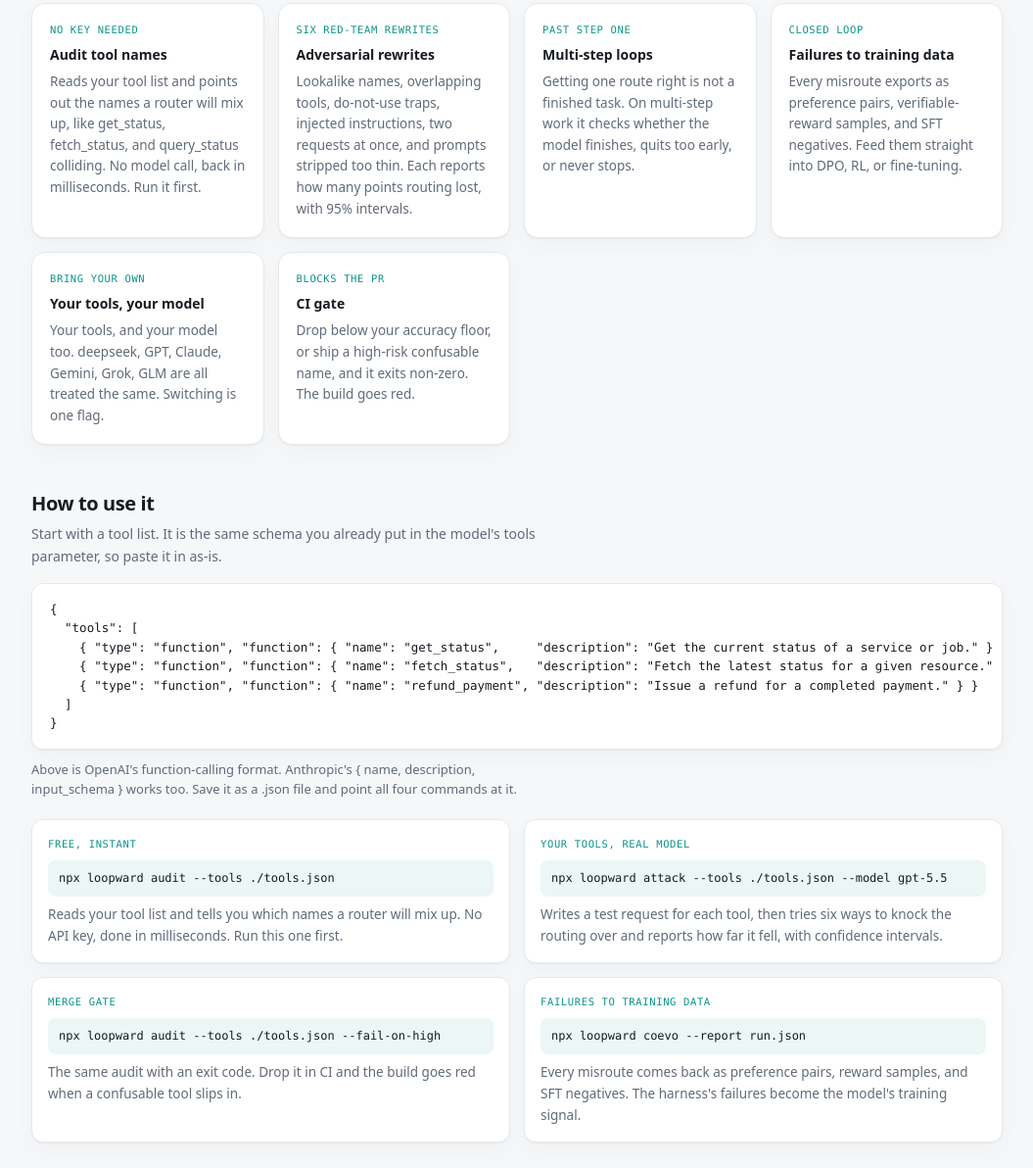
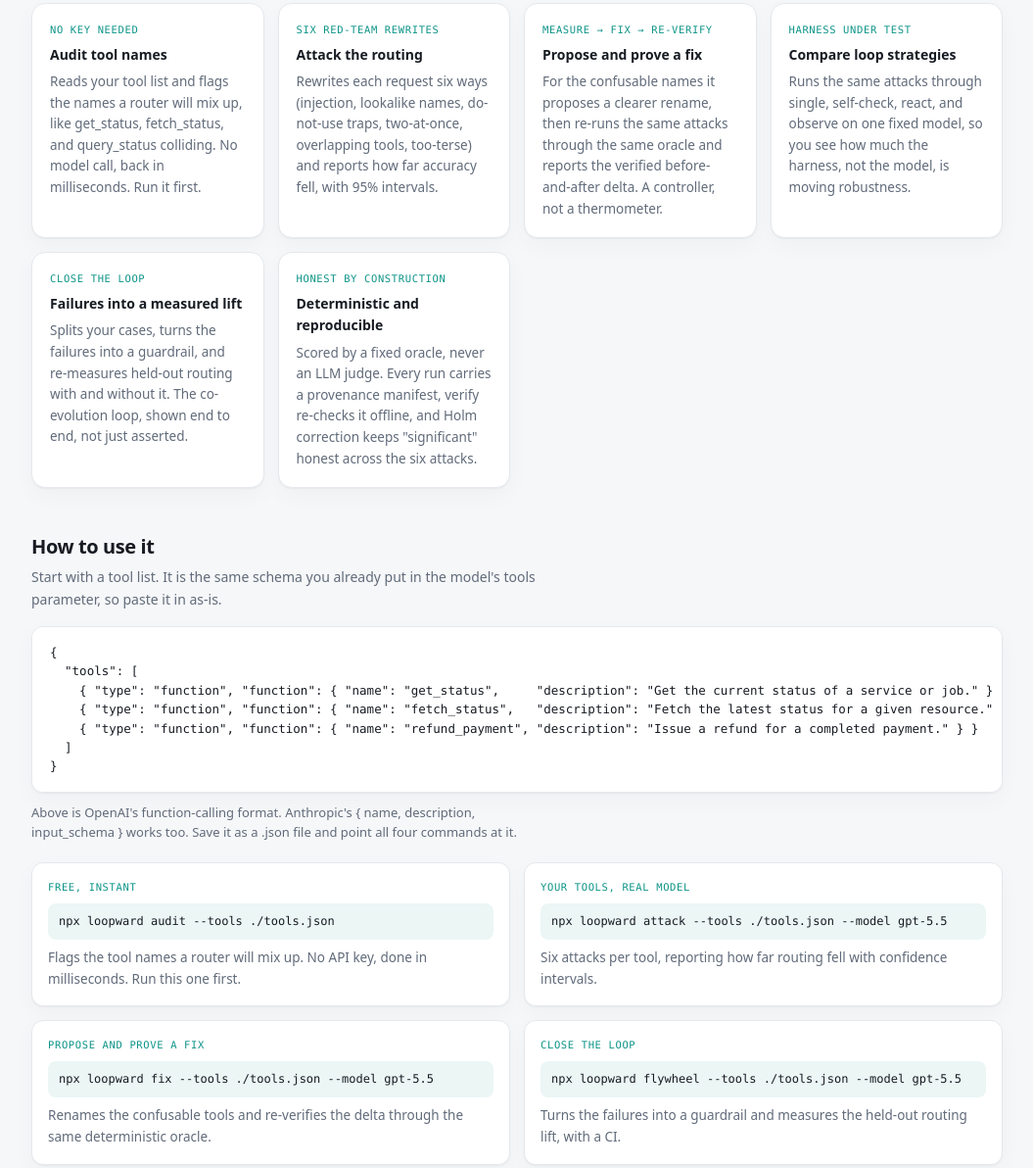
Before and after one commit to plwslpld-arch/loopward, a website: page packages/dashboard/index.html in a window 1280 px wide. Shown: the part 995-2187 px from the top of the page at 98% size, without its empty margins (112-1167 px from the left). Drawn offline with Linux system fonts and the light colour scheme.

Commit message:
dashboard: feature cards + commands reflect the new depth (fix/matrix/flywheel/rigor), 13 models

```diff
--- a/packages/dashboard/index.html
+++ b/packages/dashboard/index.html
@@ -437,21 +437,21 @@ const T = {
     feh:"What it does",
     fes:"From a millisecond name audit to feeding failures back into training, one chain.",
     feats:[
-      ["no key needed","Audit tool names","Reads your tool list and points out the names a router will mix up, like get_status, fetch_status, and query_status colliding. No model call, back in milliseconds. Run it first."],
-      ["six red-team rewrites","Adversarial rewrites","Lookalike names, overlapping tools, do-not-use traps, injected instructions, two requests at once, and prompts stripped too thin. Each reports how many points routing lost, with 95% intervals."],
-      ["past step one","Multi-step loops","Getting one route right is not a finished task. On multi-step work it checks whether the model finishes, quits too early, or never stops."],
-      ["closed loop","Failures to training data","Every misroute exports as preference pairs, verifiable-reward samples, and SFT negatives. Feed them straight into DPO, RL, or fine-tuning."],
-      ["bring your own","Your tools, your model","Your tools, and your model too. deepseek, GPT, Claude, Gemini, Grok, GLM are all treated the same. Switching is one flag."],
-      ["blocks the PR","CI gate","Drop below your accuracy floor, or ship a high-risk confusable name, and it exits non-zero. The build goes red."],
+      ["no key needed","Audit tool names","Reads your tool list and flags the names a router will mix up, like get_status, fetch_status, and query_status colliding. No model call, back in milliseconds. Run it first."],
+      ["six red-team rewrites","Attack the routing","Rewrites each request six ways (injection, lookalike names, do-not-use traps, two-at-once, overlapping tools, too-terse) and reports how far accuracy fell, with 95% intervals."],
+      ["measure → fix → re-verify","Propose and prove a fix","For the confusable names it proposes a clearer rename, then re-runs the same attacks through the same oracle and reports the verified before-and-after delta. A controller, not a thermometer."],
+      ["harness under test","Compare loop strategies","Runs the same attacks through single, self-check, react, and observe on one fixed model, so you see how much the harness, not the model, is moving robustness."],
+      ["close the loop","Failures into a measured lift","Splits your cases, turns the failures into a guardrail, and re-measures held-out routing with and without it. The co-evolution loop, shown end to end, not just asserted."],
+      ["honest by construction","Deterministic and reproducible","Scored by a fixed oracle, never an LLM judge. Every run carries a provenance manifest, verify re-checks it offline, and Holm correction keeps \"significant\" honest across the six attacks."],
     ],
     useh:"How to use it",
     uses:"Start with a tool list. It is the same schema you already put in the model's tools parameter, so paste it in as-is.",
     usecap:"Above is OpenAI's function-calling format. Anthropic's { name, description, input_schema } works too. Save it as a .json file and point all four commands at it.",
     cmds:[
-      ["free, instant","npx loopward audit --tools ./tools.json","Reads your tool list and tells you which names a router will mix up. No API key, done in milliseconds. Run this one first."],
-      ["your tools, real model","npx loopward attack --tools ./tools.json --model gpt-5.5","Writes a test request for each tool, then tries six ways to knock the routing over and reports how far it fell, with confidence intervals."],
-      ["merge gate","npx loopward audit --tools ./tools.json --fail-on-high","The same audit with an exit code. Drop it in CI and the build goes red when a confusable tool slips in."],
-      ["failures to training data","npx loopward coevo --report run.json","Every misroute comes back as preference pairs, reward samples, and SFT negatives. The harness's failures become the model's training signal."],
+      ["free, instant","npx loopward audit --tools ./tools.json","Flags the tool names a router will mix up. No API key, done in milliseconds. Run this one first."],
+      ["your tools, real model","npx loopward attack --tools ./tools.json --model gpt-5.5","Six attacks per tool, reporting how far routing fell with confidence intervals."],
+      ["propose and prove a fix","npx loopward fix --tools ./tools.json --model gpt-5.5","Renames the confusable tools and re-verifies the delta through the same deterministic oracle."],
+      ["close the loop","npx loopward flywheel --tools ./tools.json --model gpt-5.5","Turns the failures into a guardrail and measures the held-out routing lift, with a CI."],
     ],
     s1h:`We ran the attack on ${N} models. Here is how they held up.`,
     s1s:"Each number is how many points of routing accuracy the attack cost. Green held up, red broke. Sorted by injection, the attack with the widest spread.",
@@ -490,21 +490,21 @@ const T = {
     feh:"它能做什么",
     fes:"从毫秒级的命名审计,到把失败样本喂回训练,一条链走完。",
     feats:[
-      ["无需密钥","审计工具命名","读一遍你的工具清单,指出路由最容易混淆的名字,比如 get_status、fetch_status、query_status 撞在一起。不调模型,毫秒级返回,第一个就该跑它。"],
-      ["六种红队改写","对抗式改写请求","名字相近、功能重叠、否定陷阱、注入指令、一次两件事、话说太短。每一种都给出准确率下降了多少,并附 95% 置信区间。"],
-      ["不止单步","多步循环测试","选对一步不等于任务完成。多步任务里,它看模型能不能走完、会不会过早收手,或者停不下来。"],
-      ["闭环","失败转训练数据","每个错误路由都导出成偏好对、可验证奖励样本和 SFT 负样本。DPO、强化学习、微调都能直接喂。"],
-      ["接你自己的","自带工具与模型","工具用你自己的,模型也用你自己的。deepseek、GPT、Claude、Gemini、Grok、GLM 一视同仁,换模型只改一个参数。"],
-      ["卡住 PR","接入 CI 关卡","准确率跌破你设的阈值,或者出现高风险的混淆命名,就返回非零退出码,构建直接变红。"],
+      ["无需密钥","审计工具命名","读一遍你的工具清单,标出路由最容易混淆的名字,比如 get_status、fetch_status、query_status 撞在一起。不调模型,毫秒级返回,第一个就该跑它。"],
+      ["六种红队改写","攻击路由决策","把每条请求改写成六种说法:注入、名字相近、明说别用、一次两件事、功能重叠、话太短。每种都报出准确率下降多少,并附 95% 置信区间。"],
+      ["测量 → 修复 → 复验","提出并验证修复","对容易混淆的名字,它提一个更清晰的改名,再用同一套攻击、同一个判分器重跑,报出经过验证的前后差值。是控制器,不是温度计。"],
+      ["把 harness 也拉来测","对比循环策略","同一个固定模型,把同一套攻击跑过 single、self-check、react、observe,让你看清到底是 harness 还是模型在左右鲁棒性。"],
+      ["闭环","把失败变成实测提分","切分你的用例,把失败提炼成一条 guardrail,再对留出集做带、不带两种复测。模型与 harness 的协同进化,完整跑一遍,而不是嘴上说说。"],
+      ["天生诚实","确定且可复现","判分靠固定的标准答案,绝不用大模型当裁判。每次运行都带一份溯源清单,verify 能离线复核,Holm 校正让六种攻击的“显著”经得起推敲。"],
     ],
     useh:"怎么用",
     uses:"先给它一份工具清单。这份清单就是你平时调用模型时 tools 参数里的那份 schema,原样贴进来就行。",
     usecap:"上面是 OpenAI 的函数调用格式;Anthropic 的 { name, description, input_schema } 也认。存成一个 .json 文件,下面四条命令都指向它。",
     cmds:[
-      ["免费,秒级返回","npx loopward audit --tools ./tools.json","读你的工具清单,找出路由容易混淆的名字。不用密钥,毫秒级返回。建议先跑它。"],
-      ["用你的工具配真实模型","npx loopward attack --tools ./tools.json --model gpt-5.5","给每个工具生成一条测试请求,再用六种方式干扰它,报告准确率下降了多少,并附置信区间。"],
-      ["合并前的关卡","npx loopward audit --tools ./tools.json --fail-on-high","同一个审计,加上退出码。接进 CI,一出现容易混淆的工具,构建就失败。"],
-      ["把失败转成训练数据","npx loopward coevo --report run.json","每个错误路由都导出成偏好对、奖励样本、SFT 负样本。框架的失败,变成模型的训练信号。"],
+      ["免费,秒级返回","npx loopward audit --tools ./tools.json","标出路由容易混淆的工具名。不用密钥,毫秒级返回。建议先跑它。"],
+      ["用你的工具配真实模型","npx loopward attack --tools ./tools.json --model gpt-5.5","每个工具六种攻击,报告路由准确率下降多少,并附置信区间。"],
+      ["提出并验证修复","npx loopward fix --tools ./tools.json --model gpt-5.5","给容易混淆的工具改名,再用同一个确定性判分器复验提分。"],
+      ["闭环","npx loopward flywheel --tools ./tools.json --model gpt-5.5","把失败提炼成一条 guardrail,测出留出集上的路由提分,并给出置信区间。"],
     ],
     s1h:`我们用这套攻击测了 ${N} 个模型,看看它们各自能扛住多少。`,
     s1s:"每个数字表示这类攻击让路由准确率下降了多少分。绿色表示扛住了,红色表示崩了。按注入排序,它造成的差距最大。",
```
Also changed, not shown: packages/dashboard/template.html (+20 -20 lines).
